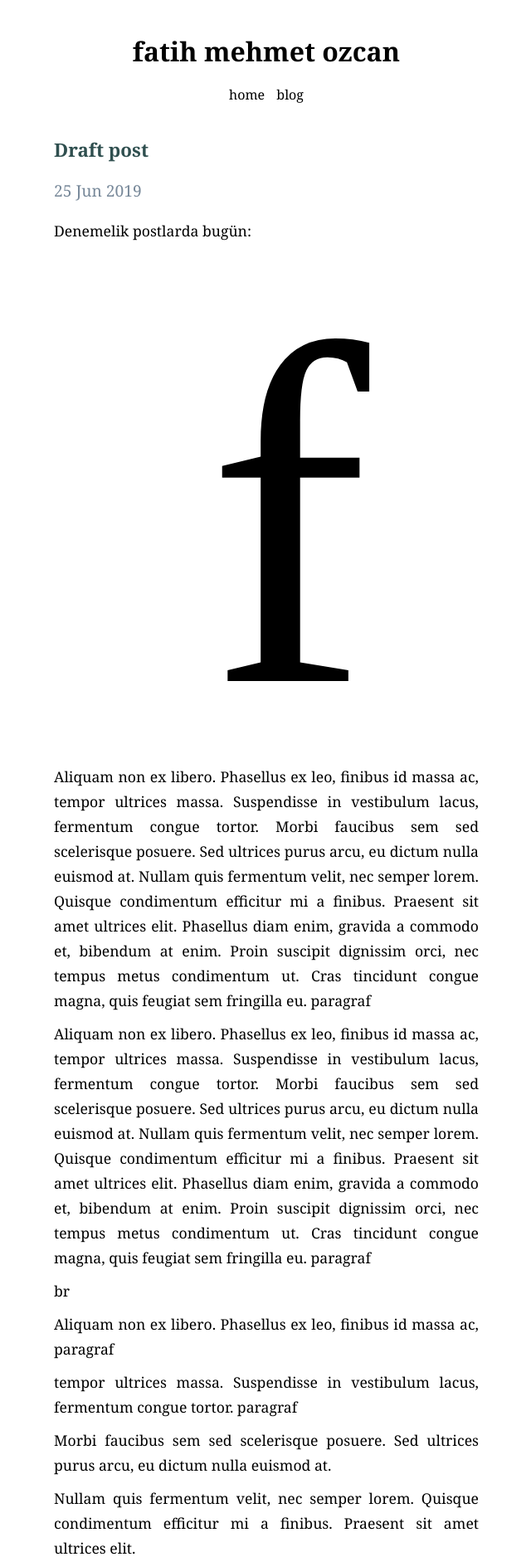
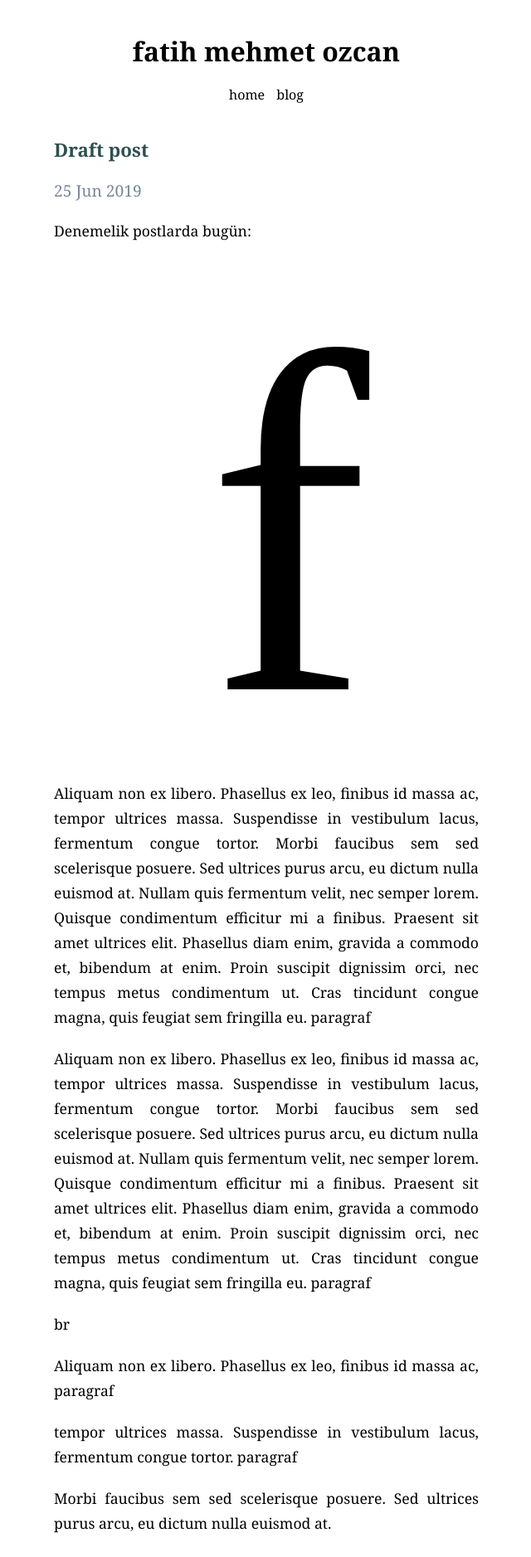
Before and after one commit to fatihmeh/fatihmeh.github.io, a Jekyll site: the page built from _posts/2019-06-25-draft-post.md, in a window 1280 px wide. Shown: the top 1877 px of the page at 83% size, without its empty margins (319-959 px from the left). Built offline with Jekyll 4.4.1, drawn with Linux system fonts in a browser that asks for light colours.

Commit message:
Update main.css
#post p { margin-bottom:20px; margin-top:20px; }

```diff
--- a/css/main.css
+++ b/css/main.css
@@ -110,12 +110,11 @@ a:hover {
   text-justify: none;
   font-size:1.1rem;
   line-height:30px;
-  /* color:rgb(42, 42, 42);*/
 }
 
 #post p {
    color:black;
-   margin-bottom:10px;margin-top:5px;
+   margin-bottom:20px;margin-top:20px;
 }
 
 .footer-links{
```
